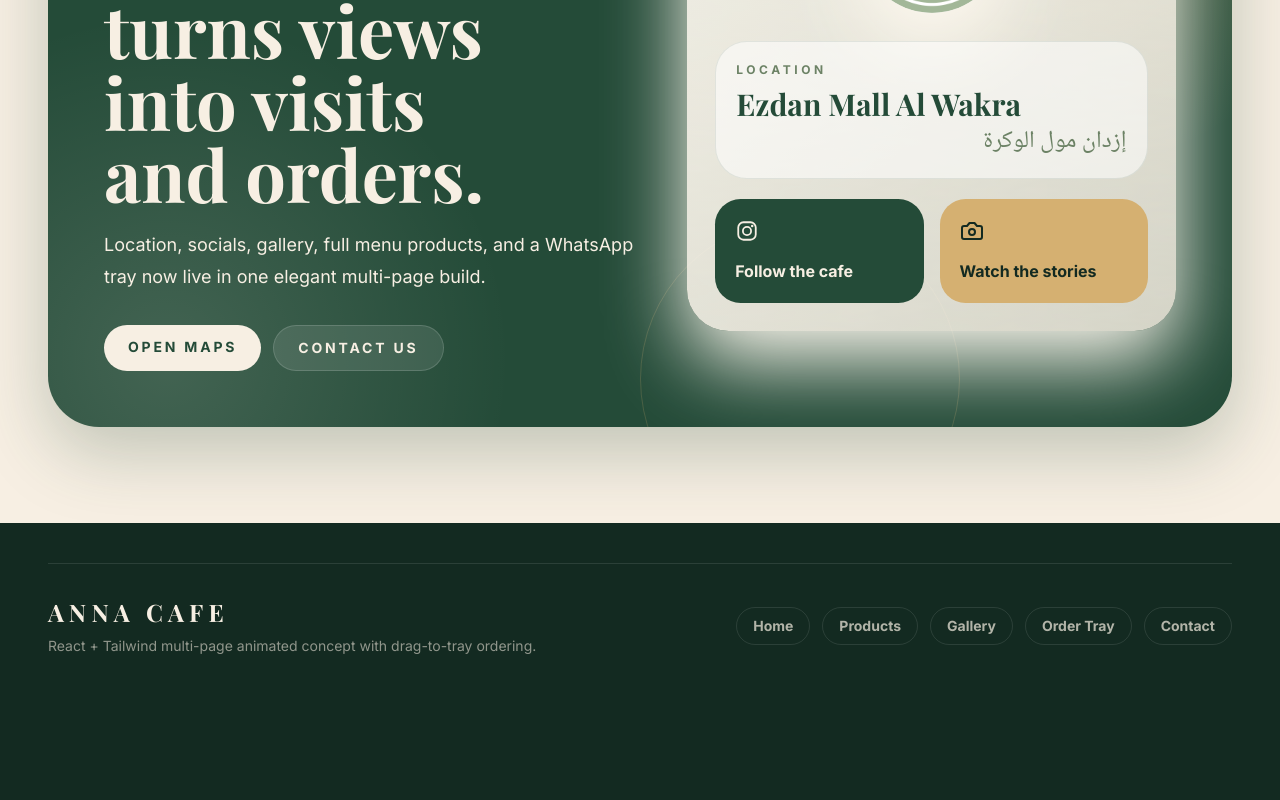
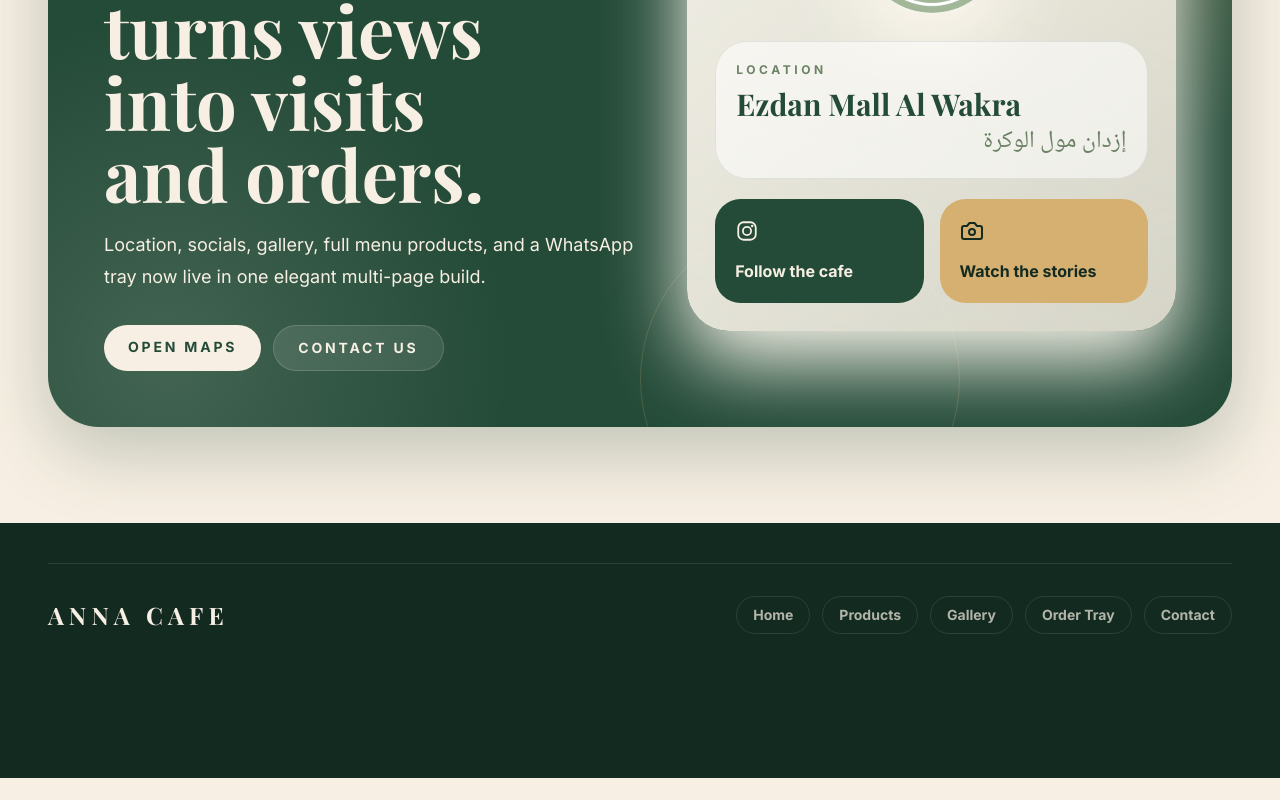
Before and after one commit to RabiaZubair28/anna-cafe-website, a React (Vite) app: page / in a window 1280 px wide. Shown: the part 5242-6042 px from the top of the page. After the commit the page ends 6020 px from the top, so only its background shows below. Built offline with nearby package versions, Linux system fonts and the light colour scheme.

Commit message:
Added the Anna Cafe's Website

```diff
--- a/src/App.jsx
+++ b/src/App.jsx
@@ -1348,7 +1348,7 @@ function Footer({ navigate }) {
       <div className="container-wide flex flex-col gap-6 border-t border-white/10 pt-8 md:flex-row md:items-center md:justify-between">
         <div>
           <p className="font-display text-2xl font-bold tracking-[0.22em]">ANNA CAFE</p>
-          <p className="mt-2 text-sm text-cream/55">React + Tailwind multi-page animated concept with drag-to-tray ordering.</p>
+          {/* <p className="mt-2 text-sm text-cream/55">React + Tailwind multi-page animated concept with drag-to-tray ordering.</p> */}
         </div>
         <div className="flex flex-wrap gap-3">
           {Object.entries(routeTitles).map(([href, label]) => (
```
